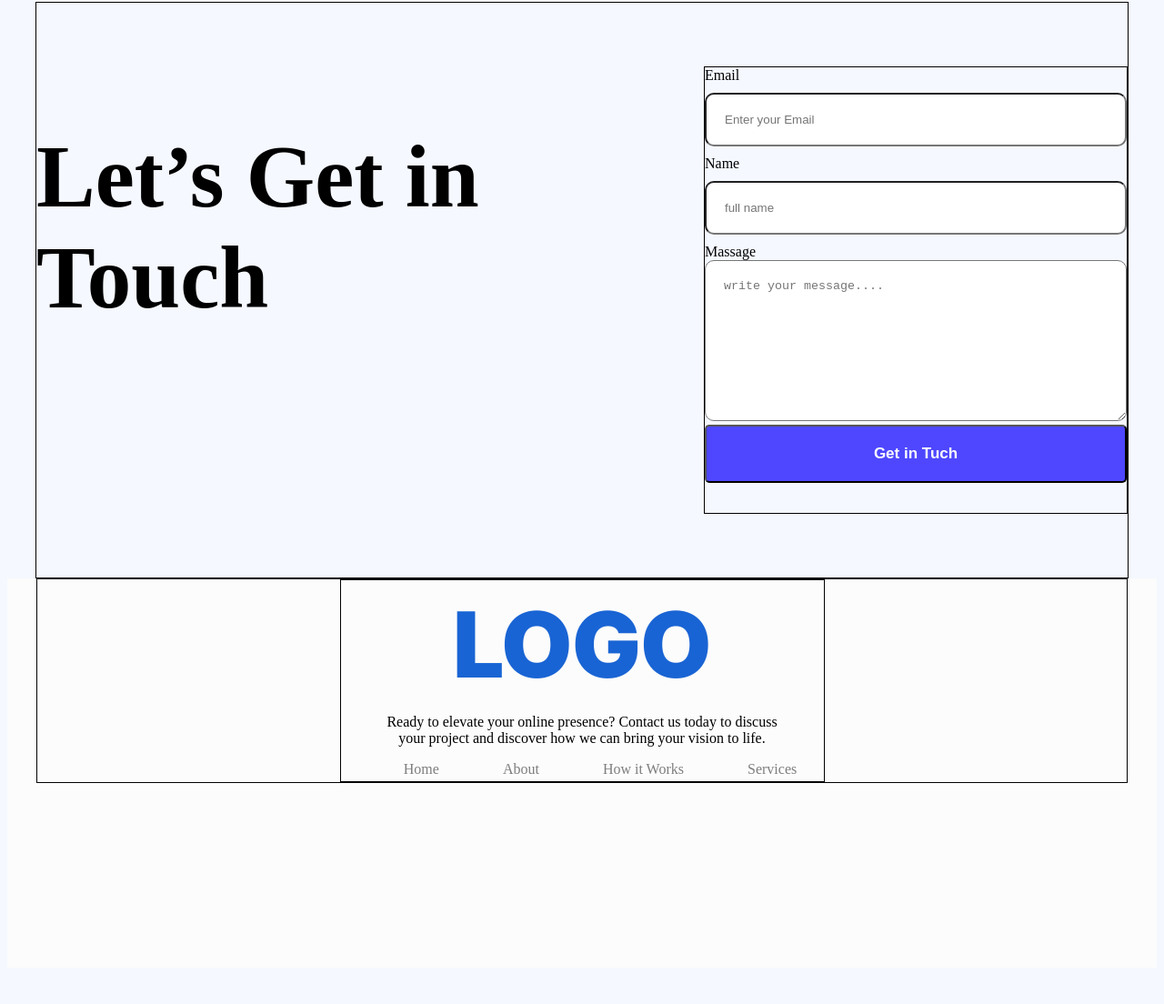
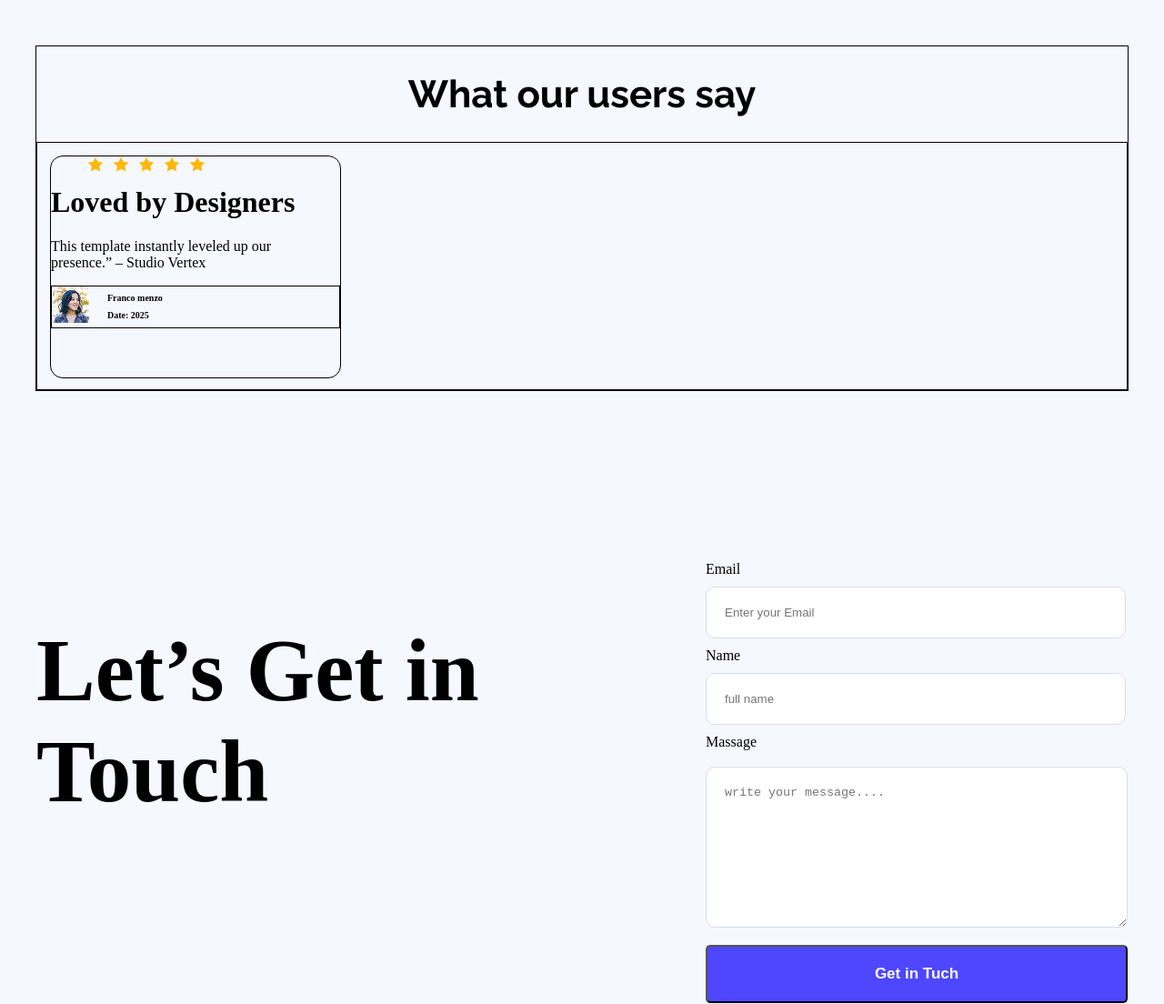
Before and after one commit to Evasfaisal/Assignment-1, a plain HTML site: page index.html in a window 1280 px wide. Shown: the part 1696-2800 px from the top of the page at 91% size. Before the commit the page ends 2768 px from the top, so only its background shows below. Drawn offline with Linux system fonts and the light colour scheme.

Commit message:
challange part

```diff
--- a/index.html
+++ b/index.html
@@ -8,7 +8,7 @@
     <link rel="preconnect" href="https://fonts.googleapis.com">
     <link rel="preconnect" href="https://fonts.gstatic.com" crossorigin>
     <link
-        href="https://fonts.googleapis.com/css2?family=Inter:ital,opsz,wght@0,14..32,100..900;1,14..32,100..900&family=Open+Sans:ital,wght@0,300..800;1,300..800&display=swap"
+        href="https://fonts.googleapis.com/css2?family=Inter:ital,opsz,wght@0,14..32,100..900;1,14..32,100..900&family=Open+Sans:ital,wght@0,300..800;1,300..800&family=Raleway:ital,wght@0,100..900;1,100..900&display=swap"
         rel="stylesheet">
     <link rel="stylesheet" href="style.css">
 
@@ -16,7 +16,6 @@
 
 <body>
     <header class="header-contant">
-
         <section class="section-contant">
             <nav class="middle-content">
                 <ul class="nav-contant-ul">
@@ -31,29 +30,13 @@
                 </ul>
             </nav>
         </section>
-
         <div class="banner">
             <div class="banner-text">
                 <h1>Cool Dark UI Template for <br>My Assignment</h1>
 
                 <button class="banner-button button btn">Stay Us</button>
-
             </div>
         </div>
-
-
-
-
-
-
-
-
-
-
-
-
-
-
     </header>
     <main>
 
@@ -71,10 +54,10 @@
 
         <div class="middle-content second-middle-content">
 
-            <div class="second-middle-content0">
-                <h1>Joined Thousands of Productive Users</h1>
+            <!-- <div class="second-middle-content0">  -->
+            <h1 class="second-h1">Joined Thousands of Productive Users</h1>
 
-            </div>
+            <!-- </div> -->
 
 
             <div class="second-middle-content-main">
@@ -91,13 +74,53 @@
                     <h1>95%</h1>
                     <h6 class="second-middle-content-h6">Satisfaction Rate</h6>
                 </div>
+            </div>
+        </div>
+
+
+        <div class="card-contant middle-content">
+            <h1 class="card-h1">What our users say</h1>
+            <div class="card-parent">
+                <div class="card-child">
+                  <div class="card-child-div">  <ul>
+                        <li><img src="image/icon-star.png" alt=""></li>
+                        <li><img src="image/icon-star.png" alt=""></li>
+                        <li><img src="image/icon-star.png" alt=""></li>
+                        <li><img src="image/icon-star.png" alt=""></li>
+                        <li><img src="image/icon-star.png" alt=""></li>
+                    </ul></div>
+                    <h1>Loved by Designers</h1>
+                    <p>This template instantly leveled up our <br> presence.” – Studio Vertex</p>
+                <div class="card-bottom-img">
+                    <div class="card-bottom-img1"><img src="image/avatar.png" alt=""></div>
+                    <div class="card-bottom-h1"> <h1 class="card-bottom-h1-h1">Franco menzo</h1>
+                    <h2 class="card-bottom-h2" >Date: 2025</h2>
+                    </div>
+                </div>
+                </div>
+            </div>
+        </div>
 
 
 
 
-            </div>
 
-        </div>
+
+
+
+
+
+
+
+
+
+
+
+
+
+
+
+
 
         <div class="touch-section middle-content">
 
@@ -119,7 +142,7 @@
                     <label for="name">Name</label> <br>
                     <input type="Name" name="" id="Name" placeholder="full name"> <br>
 
-                    <label for="Massage">Massage</label> <br>
+                    <label for="Massage">Massage</label> <br> <br>
                     <textarea name="Massage" id="" placeholder="write your message...."></textarea>
                 </form>
                 <button class="input-btn button btn" type="submit"> Get in Tuch</button>
@@ -127,19 +150,13 @@
         </div>
     </main>
     <footer>
-
-
-
-
-
-
-
-
         <div class="footer middle-content">
             <div class="foote-main">
                 <div class="foote-main-child">
                     <h1 class="footer-h1">LOGO</h1>
-                    <p>Ready to elevate your online presence? Contact us today to discuss <br> your project and discover how
+                    <p class="footer-pera">Ready to elevate your online presence? Contact us today to discuss <br> your
+                        project and discover
+                        how
                         we can bring your vision to life.</p>
                     <ul class="foote-main-child-ul">
                         <li>Home</li>
@@ -149,20 +166,9 @@
 
                     </ul>
                 </div>
-                <div class="foote-main-child1">
-
-                </div>
             </div>
         </div>
-
-
-
-
-
-
-
     </footer>
-
 </body>
 
 </html>
--- a/style.css
+++ b/style.css
@@ -8,12 +8,12 @@ width: 1200px;
 margin: auto;
 }
 .header-contant{
-border: 1px solid ;
+
 height: 698px;
 background-image: url(image/Hero-bg.png);
 }
 .section-contant{
-border: 1px solid ;
+
 width: 100%;
 }
 .nav-contant{
@@ -26,7 +26,7 @@ display: flex;
 justify-content: space-between;
 text-align: center;
 list-style: none;
-border: 1px solid ;
+
 
 }
 .nav-li{
@@ -75,7 +75,7 @@ border-radius: 10px;
 height:48px ;
 }
 .middle-content1{
-border: 1px solid;
+
 display: flex;
 justify-content: space-between;
 margin-top: 116px;
@@ -104,13 +104,13 @@ font-size: 36px;
 
 }
 .second-middle-content{
-border: 1px solid;
 
 background: #bcbbe783;
 margin-top: 116px;
 height: 306px;
 border-radius: 24px;
 text-align: center;
+padding: 27px;
 }
 .second-middle-content-main{
 display: flex;
@@ -125,7 +125,7 @@ color:#4c46e9;
 font-family: "Inter", sans-serif;
   font-optical-sizing: auto;
   font-style: normal;
-  margin: 30px;
+  margin: 20px;
 
 }
 .second-middle-content-h6{
@@ -139,18 +139,78 @@ margin: 0px 0px ;
 .second-middle-content0{
     font-size: 18px;
     font-weight: bold;
-    margin-top: 30px;
+    margin-top: 130px;
+}
+
+
+
+.card-contant{
+border: 1px solid;
+
+margin-top: 116px;
+
+}
+
+.card-h1{
+  text-align: center;
+    font-family: "Raleway", sans-serif;
+  font-optical-sizing: auto;
+  font-style: normal;
+font-weight: bold;
+font-size: 42px;
+}
+
+.card-parent{
+border: 1px solid;
+height: 243px;
+padding: 14px;
+}
+.card-child-div{
+height: 10px;
+width: 100%;
+}
+.card-child ul{
+  display: flex;
+  list-style: none;
+margin: 0px;
+}
+.card-child{
+  height: 100%;
+  width: 318px;
+  border: 1px solid;
+  border-radius: 14px;
+}
+.card-bottom-img{
+  display: flex;
+  border:1px solid;
+  gap: 20px;
+
+}
+
+.card-bottom-img1{
+
+}
+
+.card-bottom-h1{
+
+
+}
+.card-bottom-h1-h1{
+font-size: 10px;
+
+}
+
+
+
+.card-bottom-h2{
+  font-size: 10px;
 }
 
 
 
 
+.touch-section{
 
-
-
-
-.touch-section{
-  border: 1px solid;
   display: flex;
   justify-content: space-between;
   align-items: center;
@@ -163,7 +223,7 @@ margin: 0px 0px ;
 height: 490px;
 }
 .touch-section-child1{
-border: 1px solid;
+
 height: 490px;
 width: 464px ;
 }
@@ -172,21 +232,19 @@ font-size: 97px;
 font-weight: bold;
 
 }
-.touch-section-child1-form{
-
-
-}
 input{
   border-radius: 10px;
   padding: 20px;
   width: 420px;
   margin: 10px 0px;
+  border: 1px solid #D6DDED;
 }
 textarea{
     border-radius: 10px;
   padding: 20px;
   width: 422px;
   height: 135px;
+   border: 1px solid #D6DDED;
 }
 .input-btn{
 width: 100%;
@@ -196,6 +254,7 @@ background: #4E47FF;
 color: white;
 font-size: 17px;
 font-weight: bold;
+margin-top: 15px;
 }
 footer {
 background: #fcfcfc;
@@ -205,14 +264,14 @@ height: 428px;
 .foote-main{
   display: flex;
   justify-content: center;
-
-border: 1px solid ;
+margin-top: 104px;
 }
 .foote-main-child{
 width: 531px;
 height: 221px;
-border: 1px solid ;
+
 text-align: center;
+margin: 104px;
 }
 .foote-main-child1{
 
@@ -225,8 +284,8 @@ list-style: none;
 color: rgba(0, 0, 0, 0.5);
 display: flex;
 justify-content: center;
-gap: 70px;
-
+gap: 20px;
+margin-right: 10px;
 }
 .footer-h1{
 
@@ -239,3 +298,7 @@ font-family: "Inter", sans-serif;
   margin: 10px;
 
 }
+.footer-pera{
+color: #8987A1;
+line-height: 30px;
+}
```
